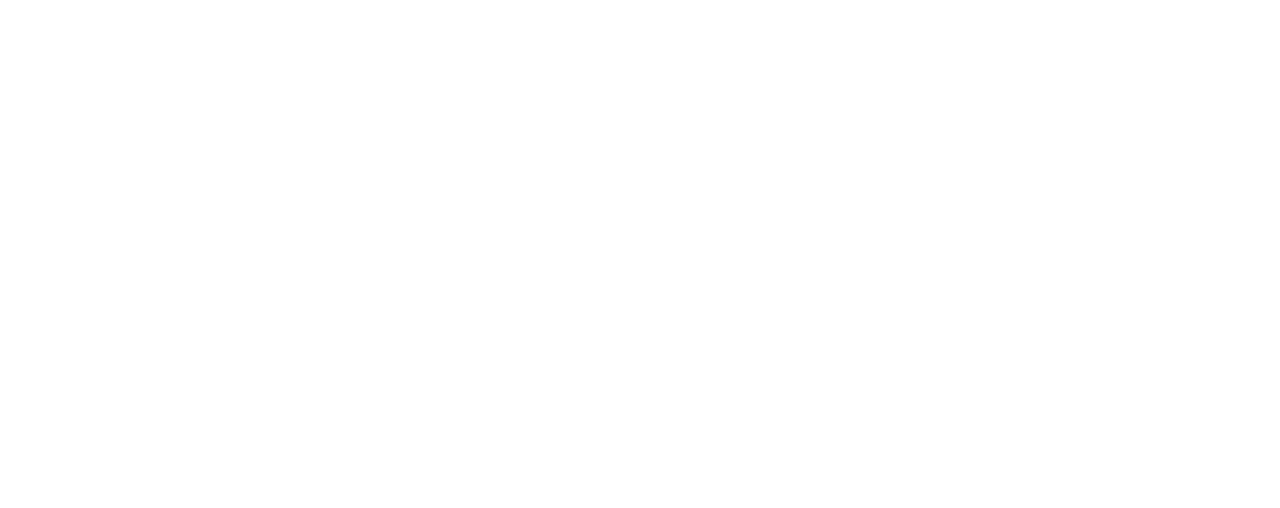
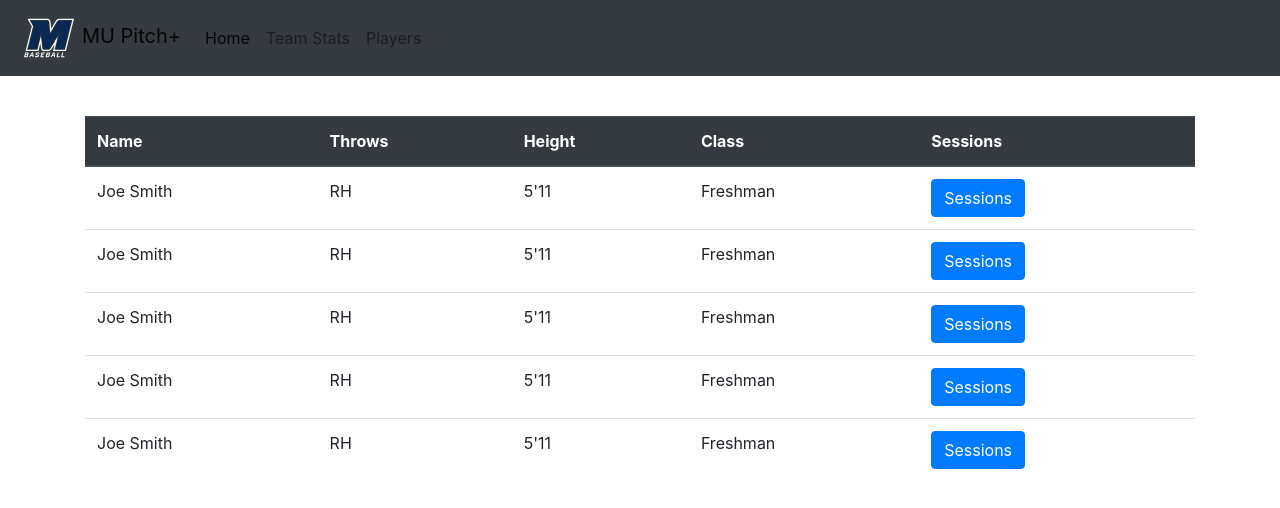
Before and after one commit to Danbono325/baseballStats, an Angular app: page /overview in a window 1280 px wide. Before the commit this address led to /. Shown: the top 508 px of the page. Built offline with nearby package versions, Linux system fonts and the light colour scheme.

Commit message:
team overview

```diff
--- a/src/app/app-routing.module.ts
+++ b/src/app/app-routing.module.ts
@@ -2,8 +2,12 @@
 import { Routes, RouterModule } from "@angular/router";
 import { NavbarComponent } from "./components/navbar/navbar.component";
 import { LoginComponent } from "./components/login/login.component";
+import { TeamOverviewComponent } from "./components/team-overview/team-overview.component";
 
-const routes: Routes = [{ path: "", component: LoginComponent }];
+const routes: Routes = [
+  { path: "", component: LoginComponent },
+  { path: "overview", component: TeamOverviewComponent }
+];
 
 @NgModule({
   imports: [RouterModule.forRoot(routes)],
--- a/src/app/app.module.ts
+++ b/src/app/app.module.ts
@@ -5,12 +5,14 @@
 import { AppComponent } from './app.component';
 import { NavbarComponent } from './components/navbar/navbar.component';
 import { LoginComponent } from './components/login/login.component';
+import { TeamOverviewComponent } from './components/team-overview/team-overview.component';
 
 @NgModule({
   declarations: [
     AppComponent,
     NavbarComponent,
-    LoginComponent
+    LoginComponent,
+    TeamOverviewComponent
   ],
   imports: [
     BrowserModule,
--- a/src/app/components/login/login.component.html
+++ b/src/app/components/login/login.component.html
@@ -15,10 +15,7 @@
         <input type="checkbox" id="remember" />
         <label for="remember">Remember Me</label>
       </div>
-      <button
-        class="login-btn"
-        (click)="validateLogin(email.value, password.value)"
-      >
+      <button class="login-btn" (click)="login()">
         Log In
       </button>
     </div>
--- a/src/app/components/login/login.component.ts
+++ b/src/app/components/login/login.component.ts
@@ -1,4 +1,5 @@
 import { Component, OnInit, ElementRef, AfterViewInit } from "@angular/core";
+import { Router } from "@angular/router";
 
 @Component({
   selector: "app-login",
@@ -6,7 +7,7 @@
   styleUrls: ["./login.component.scss"]
 })
 export class LoginComponent implements OnInit, AfterViewInit {
-  constructor(private elementRef: ElementRef) {}
+  constructor(private elementRef: ElementRef, private router: Router) {}
 
   ngAfterViewInit() {
     this.elementRef.nativeElement.ownerDocument.body.style.backgroundColor =
@@ -14,4 +15,8 @@
   }
 
   ngOnInit() {}
+
+  login() {
+    this.router.navigate(["overview"]);
+  }
 }
--- /dev/null
+++ b/src/app/components/team-overview/team-overview.component.html
@@ -0,0 +1,52 @@
+<app-navbar></app-navbar>
+
+<div class="container">
+  <table class="table">
+    <thead class="thead-dark">
+      <tr>
+        <th scope="col">Name</th>
+        <th scope="col">Throws</th>
+        <th scope="col">Height</th>
+        <th scope="col">Class</th>
+        <th>Sessions</th>
+      </tr>
+    </thead>
+    <tbody>
+      <tr>
+        <td>Joe Smith</td>
+        <td>RH</td>
+        <td>5'11</td>
+        <td>Freshman</td>
+        <td><button class="btn btn-primary">Sessions</button></td>
+      </tr>
+      <tr>
+        <td>Joe Smith</td>
+        <td>RH</td>
+        <td>5'11</td>
+        <td>Freshman</td>
+        <td><button class="btn btn-primary">Sessions</button></td>
+      </tr>
+      <tr>
+        <td>Joe Smith</td>
+        <td>RH</td>
+        <td>5'11</td>
+        <td>Freshman</td>
+        <td><button class="btn btn-primary">Sessions</button></td>
+      </tr>
+      <tr>
+        <td>Joe Smith</td>
+        <td>RH</td>
+        <td>5'11</td>
+        <td>Freshman</td>
+        <td><button class="btn btn-primary">Sessions</button></td>
+      </tr>
+      <tr>
+        <td>Joe Smith</td>
+        <td>RH</td>
+        <td>5'11</td>
+        <td>Freshman</td>
+        <td><button class="btn btn-primary">Sessions</button></td>
+      </tr>
+    </tbody>
+  </table>
+</div>
--- /dev/null
+++ b/src/app/components/team-overview/team-overview.component.scss
@@ -0,0 +1,3 @@
+table {
+  margin-top: 5vh;
+}
--- /dev/null
+++ b/src/app/components/team-overview/team-overview.component.ts
@@ -0,0 +1,17 @@
+import { Component, OnInit, ElementRef } from "@angular/core";
+
+@Component({
+  selector: "app-team-overview",
+  templateUrl: "./team-overview.component.html",
+  styleUrls: ["./team-overview.component.scss"]
+})
+export class TeamOverviewComponent implements OnInit {
+  constructor(private elementRef: ElementRef) {}
+
+  ngAfterViewInit() {
+    this.elementRef.nativeElement.ownerDocument.body.style.backgroundColor =
+      "white";
+  }
+
+  ngOnInit() {}
+}
```
Also changed, not shown: 1 other file (tests, documents, lock files or other folders).
